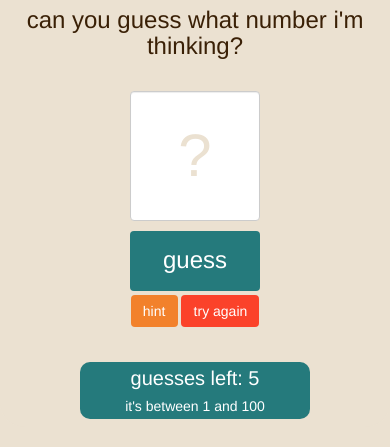
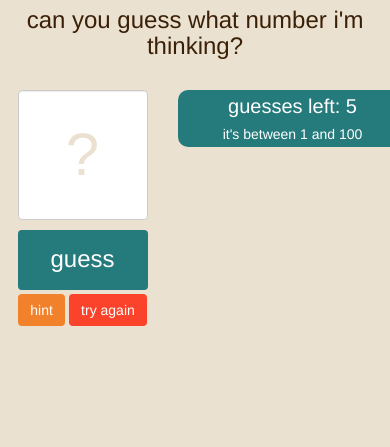
Before and after one commit to jimmyfarrell/GuessingGame, a plain HTML site: page index.html in a window 390 px wide. Shown: the part 441-888 px from the top of the page. After the commit the page ends 844 px from the top, so only its background shows below. Drawn offline with nearby package versions, Linux system fonts and the light colour scheme.

Commit message:
Minor style changes for mobile optimization

```diff
--- a/index.html
+++ b/index.html
@@ -24,10 +24,9 @@
 					<h1>Hi! My name is Numbertron</h1>
 					<h2>Can you guess what number I'm thinking?</h2>
 					<div class="row">
-						<div class="col-sm-1">
-						</div>
-						<div class="col-sm-4">
-							<div class="guess-form">
+						<div class="interaction-area">
+							<div class="col-xs-5 col-sm-4 col-sm-offset-1">
+								<div class="guess-input">
 									<div class="input input-lg">
 										<input type="text" class="form-control player-guess" placeholder="?"/>
 									</div>
@@ -38,7 +37,7 @@
 									</div>
 								</div>
 							</div>
-						<div class="col-sm-6">
+							<div class="col-xs-7 col-sm-6">
 								<div class="guess-output">
 									<div class="guesses-left-box">
 										<h3 class="guesses-left updateText">Guesses left: 5</h3>
@@ -52,7 +51,6 @@
 									</div>
 								</div>
 							</div>
-						<div class="col-sm-1">
 						</div>
 					</div>
 				</div>
--- a/style.css
+++ b/style.css
@@ -14,6 +14,11 @@ body {
 	border-radius: 25px;
 }
 
+.interaction-area {
+	margin-left: auto;
+	margin-right: auto;
+}
+
 h2 {
 	font-size: 24px;
 }
@@ -25,7 +30,7 @@ h3 {
 /* Input Guess
 ================================ */
 
-.guess-form {
+.guess-input {
 	width: 130px;
 	display: block;
 	margin: 10px auto;
@@ -254,12 +259,18 @@ li {
 ================================ */
 
 @media (max-width: 767px) {
-	.container {
+	.page-content {
 		background-color: #ebe1d1;
 		margin-bottom: 20px;
 	}
 	.all-guesses-box {
 		background-color: #fff;
+	}
+	.guess-output {
+		margin-left: 0;
+	}
+	.guess-input {
+		margin-right: 0;
 	}
 }
 
```
Lines whose indentation alone changed are shown as unchanged.
